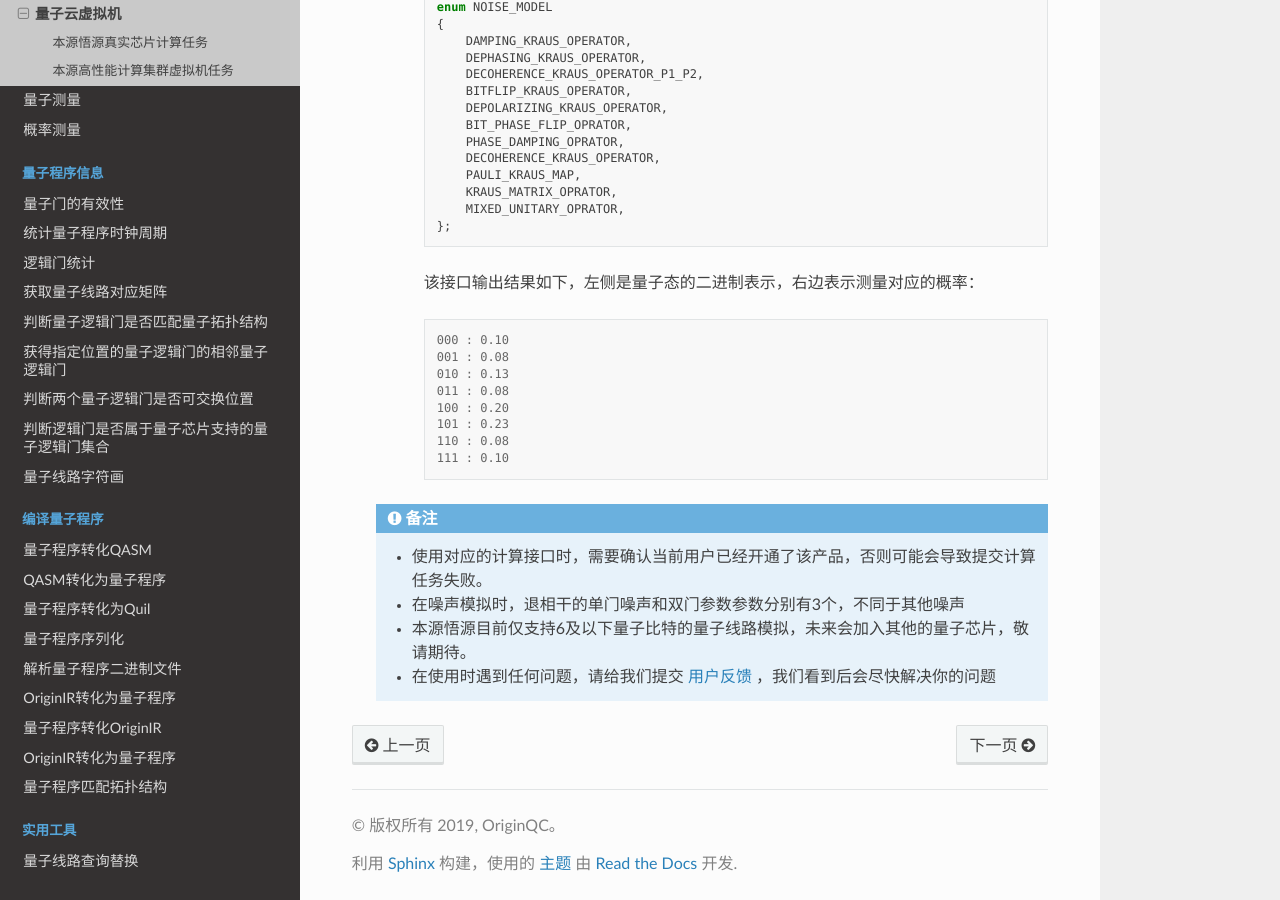
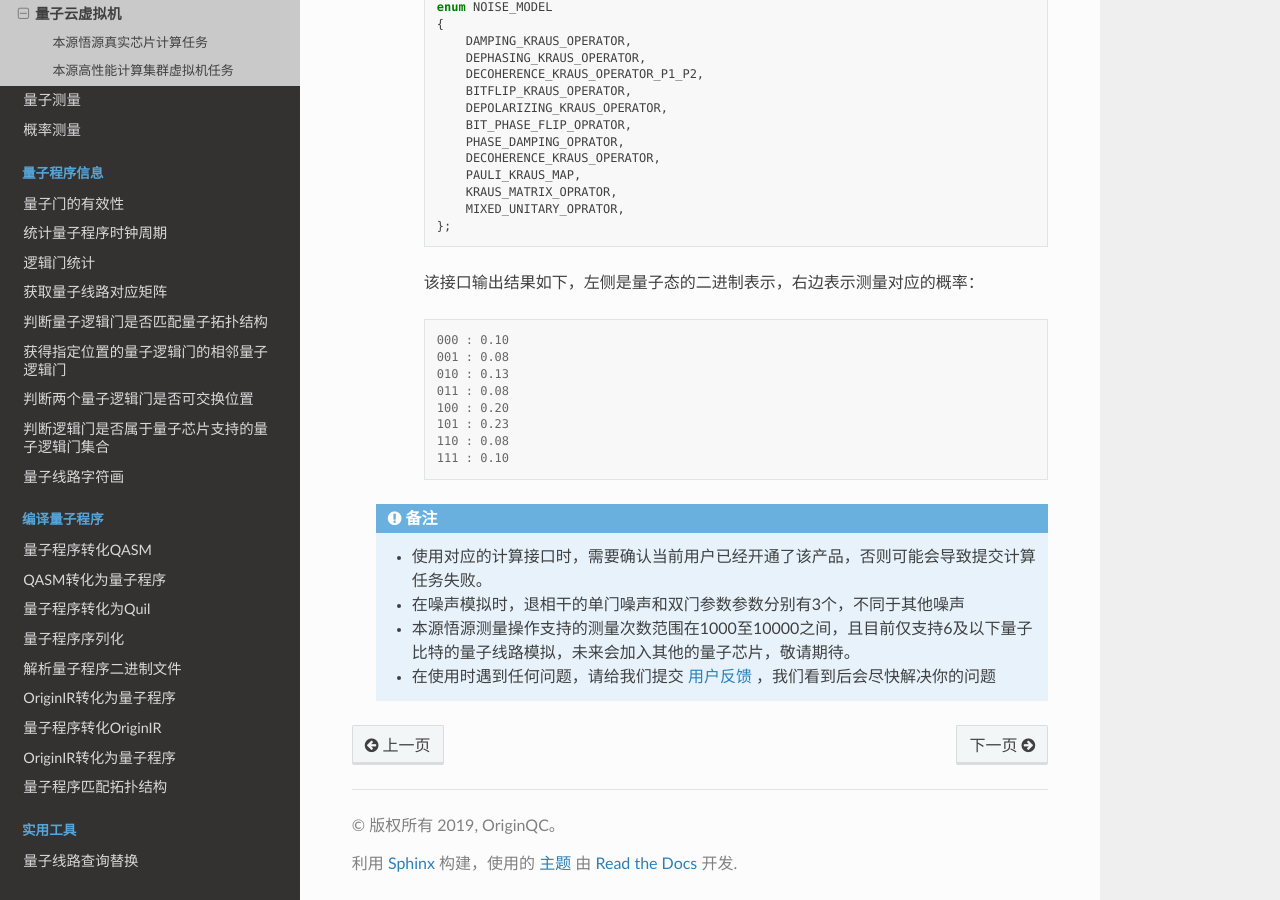
Before and after one commit to OriginQ/QPanda-tutorial, a Sphinx documentation site: the page built from source/QCloudMachine.rst, in a window 1280 px wide and 900 px high, scrolled down 5014 px. Built offline with Sphinx 7.4.7 and the Read the Docs theme 2.0.0, drawn with Linux system fonts in a browser that asks for light colours; pages that are not in the unit, such as notebooks, are missing from menus.

Commit message:
Update QCloudMachine.rst

```diff
--- a/source/QCloudMachine.rst
+++ b/source/QCloudMachine.rst
@@ -70,7 +70,7 @@ QPanda2中封装了量子云虚拟机，可以向本源量子的计算服务器
                             << RX(qlist[1], PI / 4);
 
             //调用真实芯片计算接口，需要量子程序和测量次数两个参数
-            auto result = QCM.real_chip_measure(measure_prog, 100);
+            auto result = QCM.real_chip_measure(measure_prog, 1000);
             for (auto val : result)
             {
                 cout << val.first << " : " << val.second << endl;
@@ -237,5 +237,5 @@ QPanda2中封装了量子云虚拟机，可以向本源量子的计算服务器
     .. note::
         - 使用对应的计算接口时，需要确认当前用户已经开通了该产品，否则可能会导致提交计算任务失败。
         - 在噪声模拟时，退相干的单门噪声和双门参数参数分别有3个，不同于其他噪声
-        - 本源悟源目前仅支持6及以下量子比特的量子线路模拟，未来会加入其他的量子芯片，敬请期待。
+        - 本源悟源测量操作支持的测量次数范围在1000至10000之间，且目前仅支持6及以下量子比特的量子线路模拟，未来会加入其他的量子芯片，敬请期待。
         - 在使用时遇到任何问题，请给我们提交 `用户反馈 <https://qcloud.qubitonline.cn/userFeedback>`_ ，我们看到后会尽快解决你的问题
```
